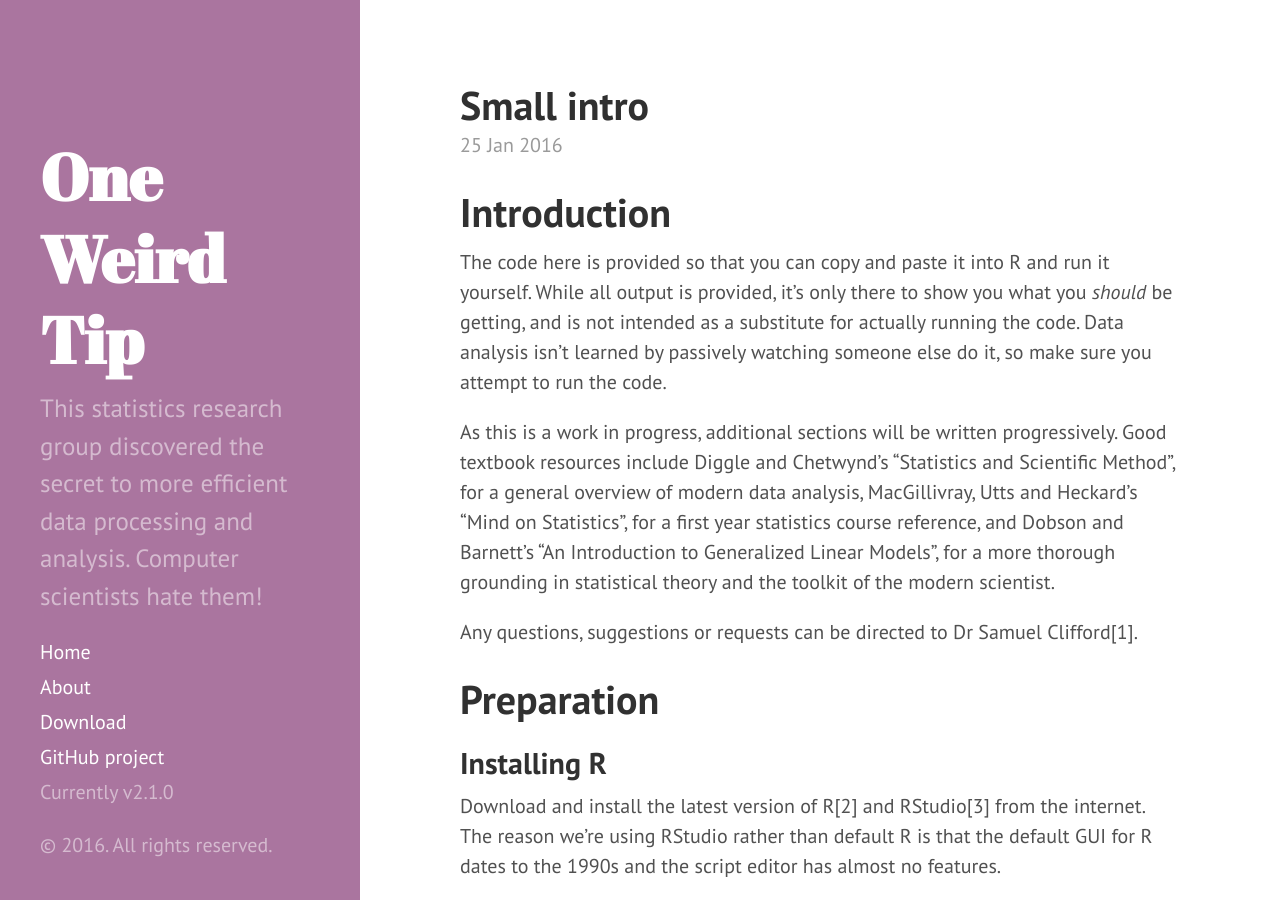
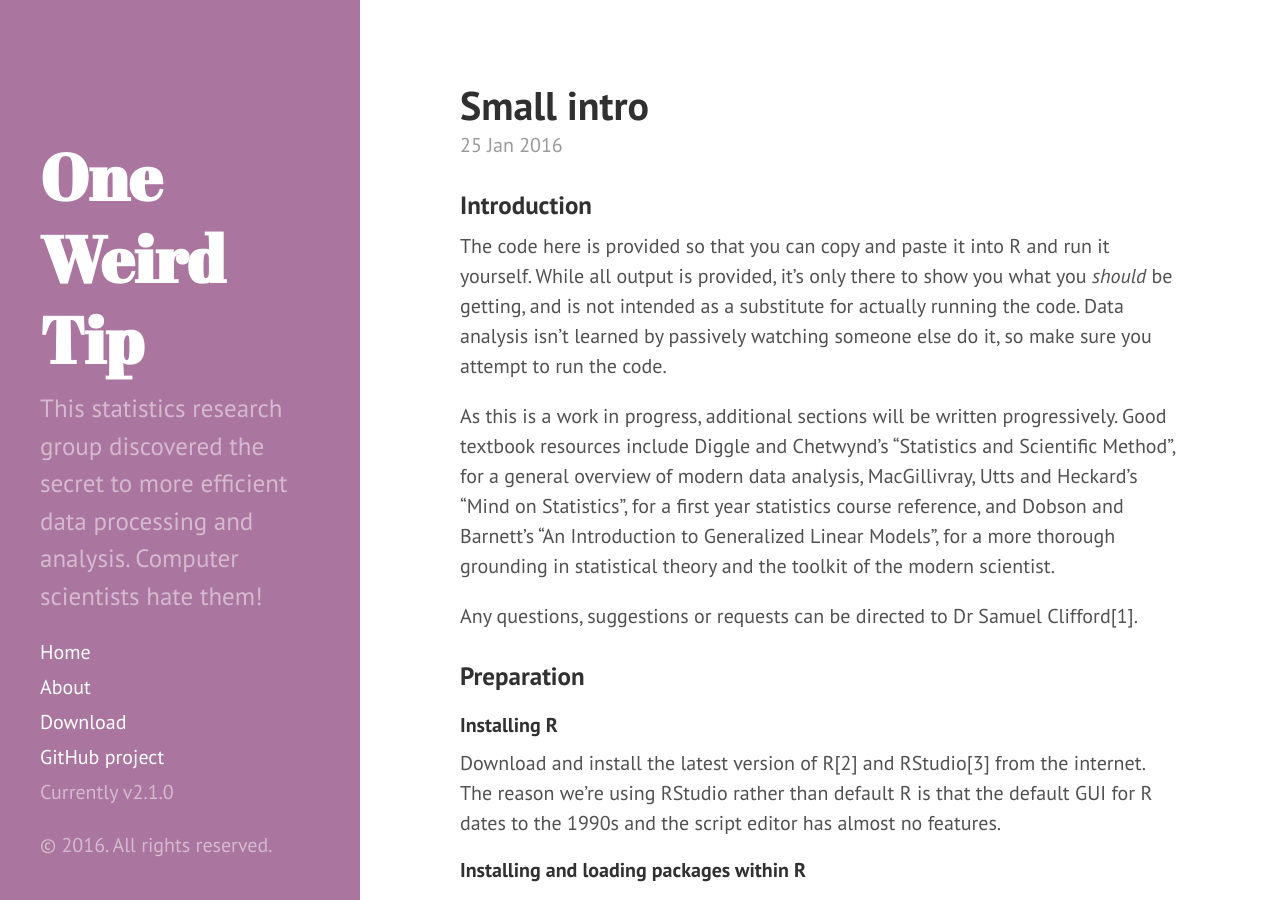
Before and after one commit to bragqut/bragqut.github.io, a Jekyll site: the page built from _posts/2016-01-25-small-intro.md, in a window 1280 px wide and 900 px high. Built offline with Jekyll 4.4.1, drawn with Linux system fonts in a browser that asks for light colours; Markdown is read by kramdown in place of the engine named in the settings.

Commit message:
do i have section delimiters wrong?

```diff
--- a/_posts/2016-01-25-small-intro.md
+++ b/_posts/2016-01-25-small-intro.md
@@ -3,8 +3,8 @@ layout: post
 title: Small intro
 ---
 
-Introduction
-============
+### Introduction
+
 
 The code here is provided so that you can copy and paste it into R and run it yourself. While all output is provided, it's only there to show you what you *should* be getting, and is not intended as a substitute for actually running the code. Data analysis isn't learned by passively watching someone else do it, so make sure you attempt to run the code.
 
@@ -12,16 +12,14 @@ As this is a work in progress, additional sections will be written progressively
 
 Any questions, suggestions or requests can be directed to Dr Samuel Clifford[1].
 
-Preparation
-===========
+### Preparation
 
-Installing R
-------------
+#### Installing R
+
 
 Download and install the latest version of R[2] and RStudio[3] from the internet. The reason we're using RStudio rather than default R is that the default GUI for R dates to the 1990s and the script editor has almost no features.
 
-Installing and loading packages within R
-----------------------------------------
+#### Installing and loading packages within R
 
 Once RStudio is installed and open, we will need to install some extra packages that extend the functionality of R.
 
@@ -53,8 +51,8 @@ The above code blocks will install and load the following libraries (and their d
 
 If you see any error messages about missing packages, you'll likely need to install them before proceeding with the remainder of the tutorial.
 
-Loading the data
-================
+#### Loading the data
+
 
 The `openair` library contains a dataset called `mydata`, which we will use to demonstrate the use of R. This data was collected from 1 January 1998 to 23 June 2005 at the Marylebone (London) air quality monitoring station.
 
```
